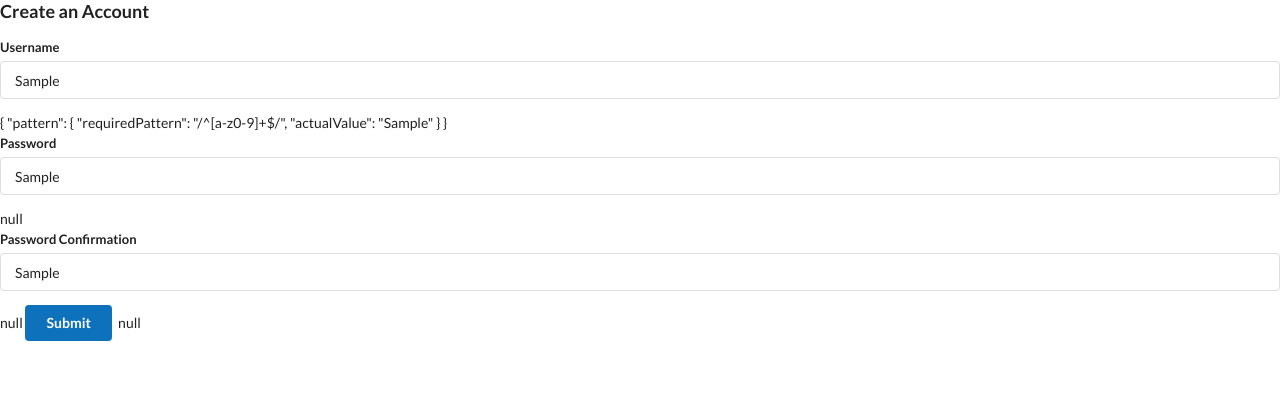
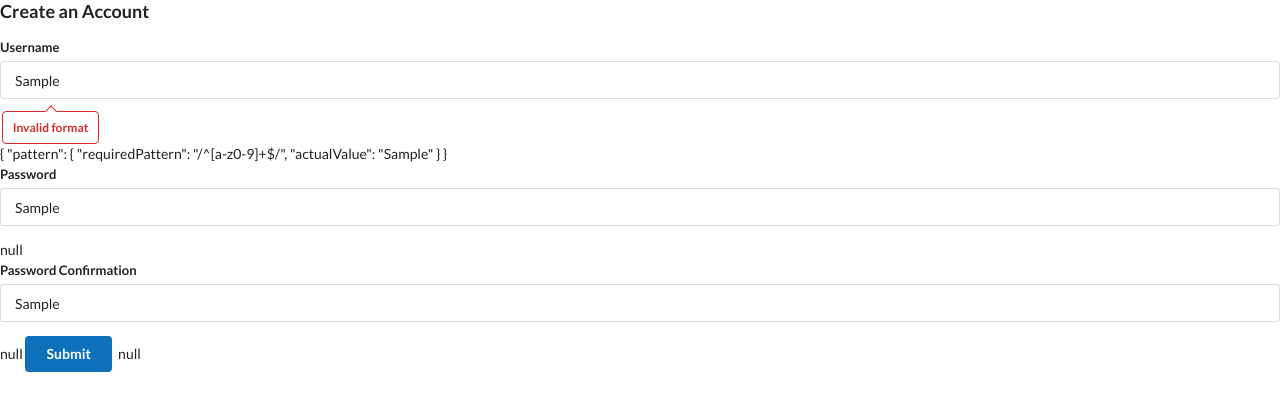
Before and after one commit to limaothesuperman/angular-emailclient, an Angular app: page /signup in a window 1280 px wide. Both pictures are taken after typing "Sample", "Sample", "Sample" into the empty fields and a click on the button "Submit". Shown: the top 410 px of the page. Built offline with nearby package versions, Linux system fonts and the light colour scheme.

Commit message:
added reusable input and error handling messages

```diff
--- a/src/app/auth/auth.module.ts
+++ b/src/app/auth/auth.module.ts
@@ -5,7 +5,7 @@ import { AuthRoutingModule } from './auth-routing.module';
 import { SigninComponent } from './signin/signin.component';
 import { SignupComponent } from './signup/signup.component';
 import { ReactiveFormsModule } from '@angular/forms';
-
+import { SharedModule } from '../shared/shared.module';
 
 @NgModule({
   declarations: [
@@ -15,7 +15,8 @@ import { ReactiveFormsModule } from '@angular/forms';
   imports: [
     CommonModule,
     AuthRoutingModule,
-    ReactiveFormsModule
+    ReactiveFormsModule,
+    SharedModule
   ]
 })
 export class AuthModule { }
--- a/src/app/auth/signup/signup.component.html
+++ b/src/app/auth/signup/signup.component.html
@@ -1,10 +1,12 @@
 <h3>Create an Account</h3>
 <form class="ui form" [formGroup]="authForm">
-    <div class="field">
+    <!-- <div class="field">
         <label>Username</label>
         <input formControlName="username" />
-    </div>
+    </div> -->
+    <app-input label="Username" [control]="$any(authForm).get('username')"></app-input>
     {{ authForm.get('username')?.errors | json }}
+
 
     <div class="field">
         <label>Password</label>
--- a/src/app/shared/input/input.component.html
+++ b/src/app/shared/input/input.component.html
@@ -1 +1,32 @@
-<p>input works!</p>
+<div class="field">
+    <label>{{ label }} </label>
+    <input [formControl]="control" />
+    <div *ngIf="showErrors()" class="ui pointing red basic label">
+        <p *ngIf="control.errors?.['required']">
+            Value is required
+        </p>
+        <p *ngIf="control.errors?.['minlength']">
+            Value you entered is
+            {{ control.errors?.['minlength'].actualLength }}
+            characters long, but it must be at least
+            {{ control.errors?.['minlength'].requiredLength }}
+            characters
+        </p>
+        <p *ngIf="control.errors?.['maxlength']">
+            Value you entered is
+            {{ control.errors?.['maxlength'].actualLength }}
+            characters long, but it must be no more than
+            {{ control.errors?.['maxlength'].requiredLength }}
+            characters
+        </p>
+        <p *ngIf="control.errors?.['pattern']">
+            Invalid format
+        </p>
+        <p *ngIf="control.errors?.['nonUniqueUsername']">
+            Username is taken
+        </p>
+        <p *ngIf="control.errors?.['noConnection']">
+            Can't tell if Username is taken, no internet connection
+        </p>
+    </div>
+</div>
--- a/src/app/shared/input/input.component.ts
+++ b/src/app/shared/input/input.component.ts
@@ -1,4 +1,5 @@
-import { Component } from '@angular/core';
+import { Component, Input } from '@angular/core';
+import { FormControl } from '@angular/forms';
 
 @Component({
   selector: 'app-input',
@@ -7,4 +8,13 @@ import { Component } from '@angular/core';
 })
 export class InputComponent {
 
+  @Input() label: string;
+  @Input() control: FormControl;
+
+  showErrors() {
+    const { dirty, touched, errors } = this.control;
+    return dirty && touched && errors;
+  }
+
+
 }
--- a/tsconfig.json
+++ b/tsconfig.json
@@ -19,6 +19,7 @@
     "target": "ES2022",
     "module": "ES2022",
     "useDefineForClassFields": false,
+    "strictPropertyInitialization": false,
     "lib": [
       "ES2022",
       "dom"
```
Also changed, not shown: src/app/shared/shared.module.ts (+5 -2 lines).
